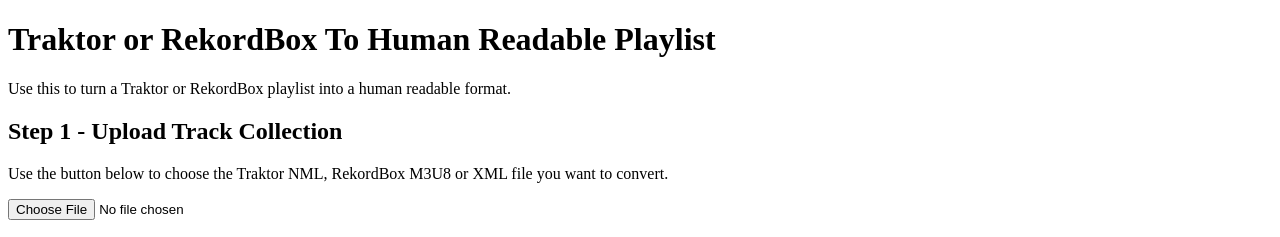
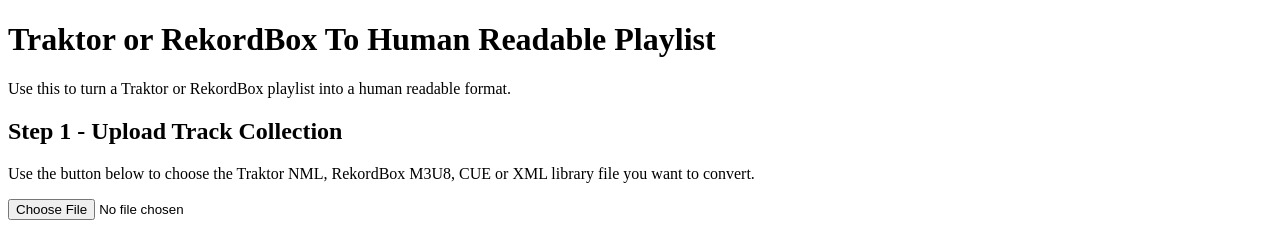
Before and after one commit to troysandal/tracklist, a website built with Parcel: page src/index.html in a window 1280 px wide. Shown: the top 237 px of the page. Built offline with nearby package versions, Linux system fonts and the light colour scheme.

Commit message:
Add CUE to supported file types.

```diff
--- a/src/index.html
+++ b/src/index.html
@@ -37,8 +37,8 @@
     </p>
 
     <h2>Step 1 - Upload Track Collection</h2>
-    <p>Use the button below to choose the Traktor NML, RekordBox M3U8 or XML
-        file you want to convert.</p>
+    <p>Use the button below to choose the Traktor NML, RekordBox M3U8, CUE or
+        XML library file you want to convert.</p>
     <p>
         <input value="Upload" type="file" id="archiveFile">
         <br />
```
